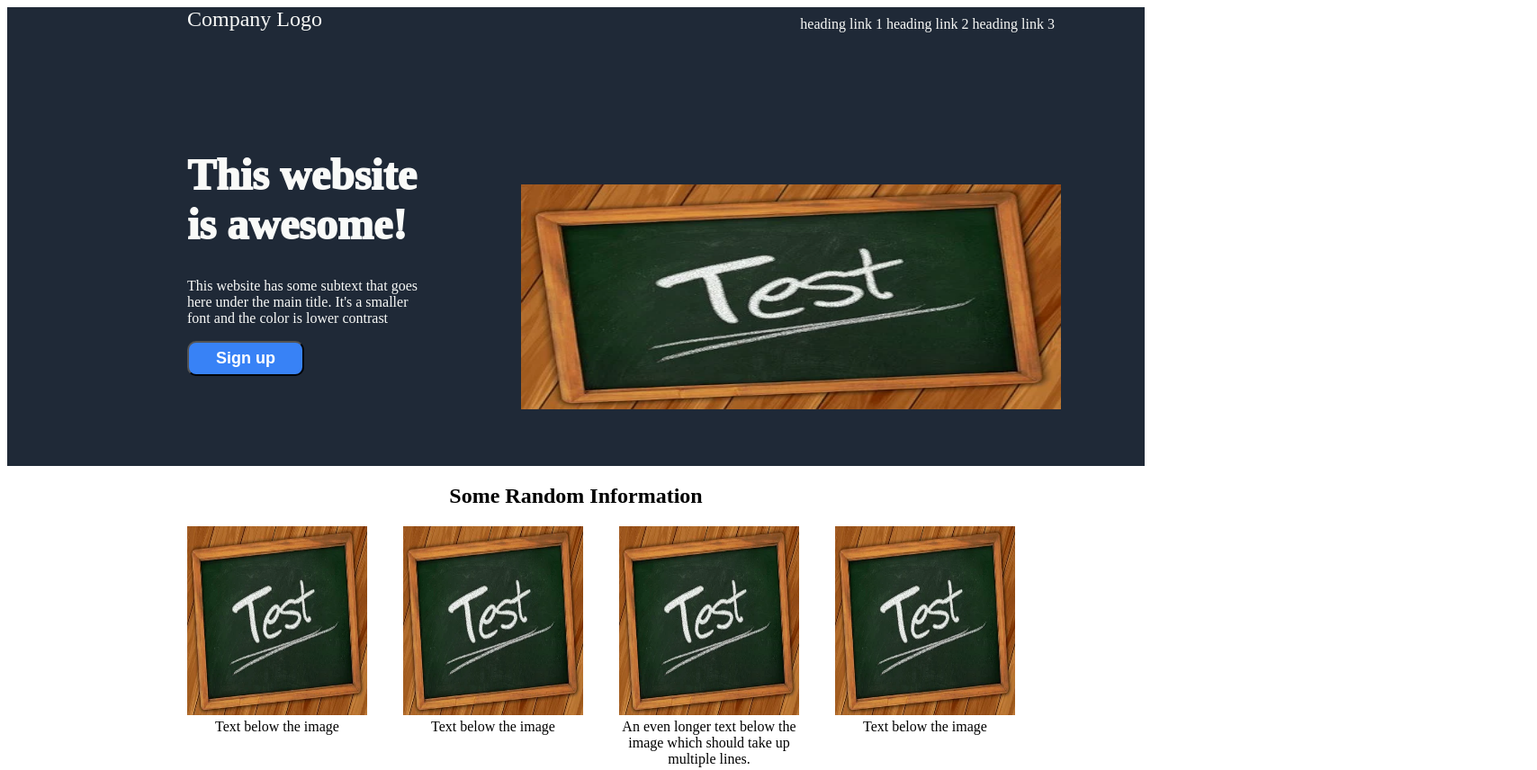
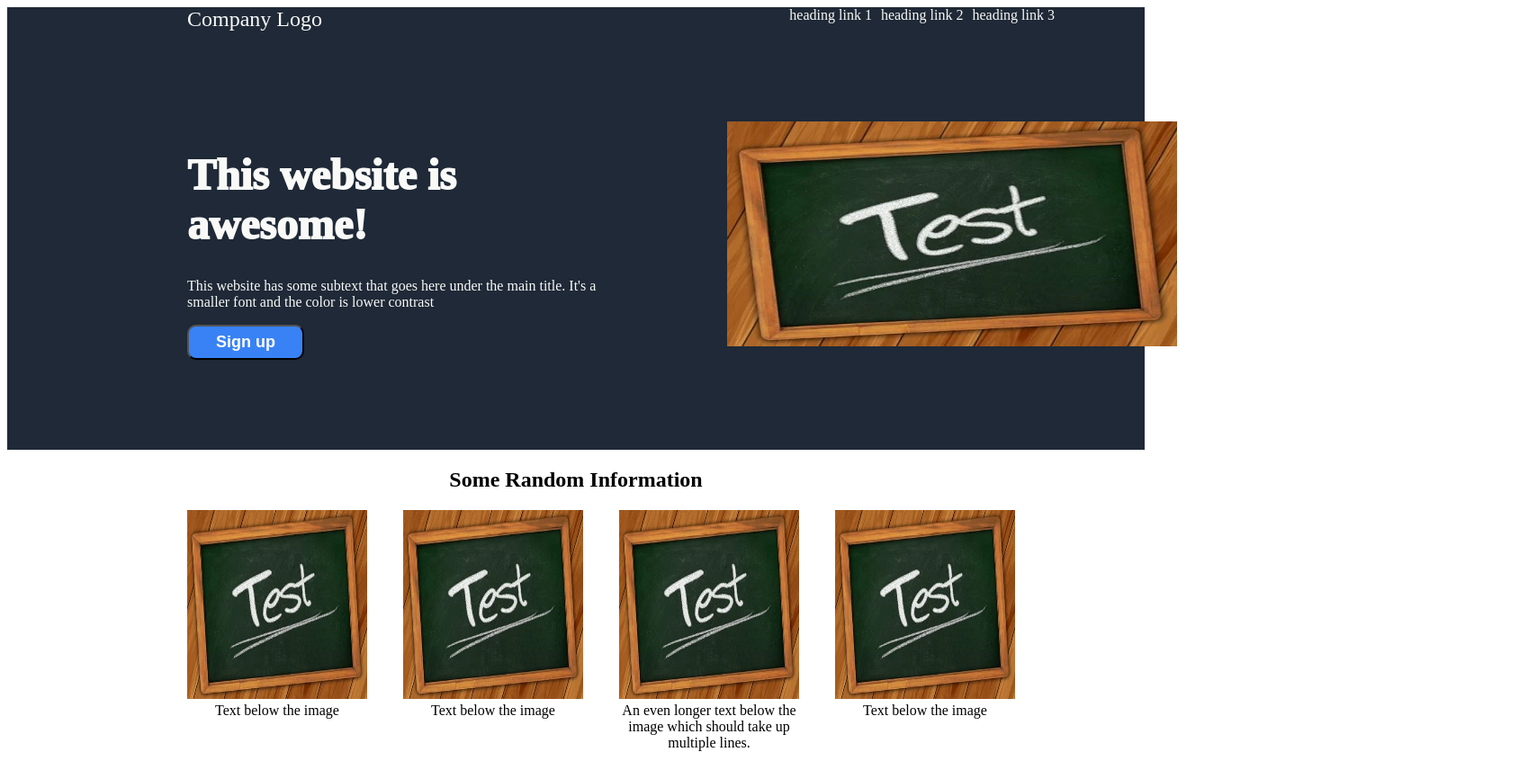
Before and after one commit to RJVIN7/Landing-Page, a plain HTML site: page index.html in a window 1280 px wide. Shown: the top 856 px of the page at 90% size, 1708 px wide, since content can reach past the window. Drawn offline with Linux system fonts and the light colour scheme.

Commit message:
Changed Headers to flexbox.

```diff
--- a/index.html
+++ b/index.html
@@ -8,12 +8,11 @@
     <link rel="stylesheet" href="styles.css">
         </head>
 <body>
-    <div class="top-background">
-        <a class="header">Company Logo</a>
-    <div class="header-right">
-        <a class="a">heading link 1</a>
-        <a >heading link 2</a>
-        <a>heading link 3</a>
+      <div class="header">
+        <div class="header-logo">Company Logo</div>
+        <div class="header-right">heading link 1</div>
+        <div class="header-right">heading link 2</div>
+        <div class="header-right">heading link 3</div>
       </div>
       <div class="flexbox-container">
           <div class="flex-item1">
--- a/styles.css
+++ b/styles.css
@@ -1,23 +1,35 @@
-.header {
+
+  .header {
+     background-color: #1f2937;
+     display: flex;
+     border: black;
+     border-width: 5px;
+     flex-wrap: wrap;
+  }
+
+  .header-logo {
     font-size: 24px;
     color: #F9FAF8;
-    margin-left: 200px
+    justify-content: center;
+    border: #e5e7eb;
+    flex-grow: 2;
+    margin-left: 200px;
   }
 
   .header-right{
-    float: right;
-    margin: 10px;
-    margin-right: 100px;
+    margin-right: 10px;
     color: #F9FAF8;
+    justify-content: center;
+
   }
 
-  .top-background{
-    background-color: #1f2937;
+  .header-right:nth-child(4){
+    margin-right: 100px;
   }
 
   .flexbox-container{
     display: flex;
-    justify-content: center;
+    flex-wrap: wrap;
     background-color: #1f2937;
   }
 
@@ -29,6 +41,7 @@
     margin: 100px;
     margin-left: 200px;
     color: #F9FAF8;
+    flex-wrap: wrap;
   }
 
   .Hero-main-text{
@@ -38,14 +51,15 @@
   }
 
   .flex-item2{
-    width: 300px;
+    width: 200px;
   }
 
   .flex-item2 img {
-    width: 600px;
+    width: 500px;
     height: 250px;
 
-    margin-top: 170px;
+    margin-top: 100px;
+    margin-right: 400px;
   }
 
   button{
```
